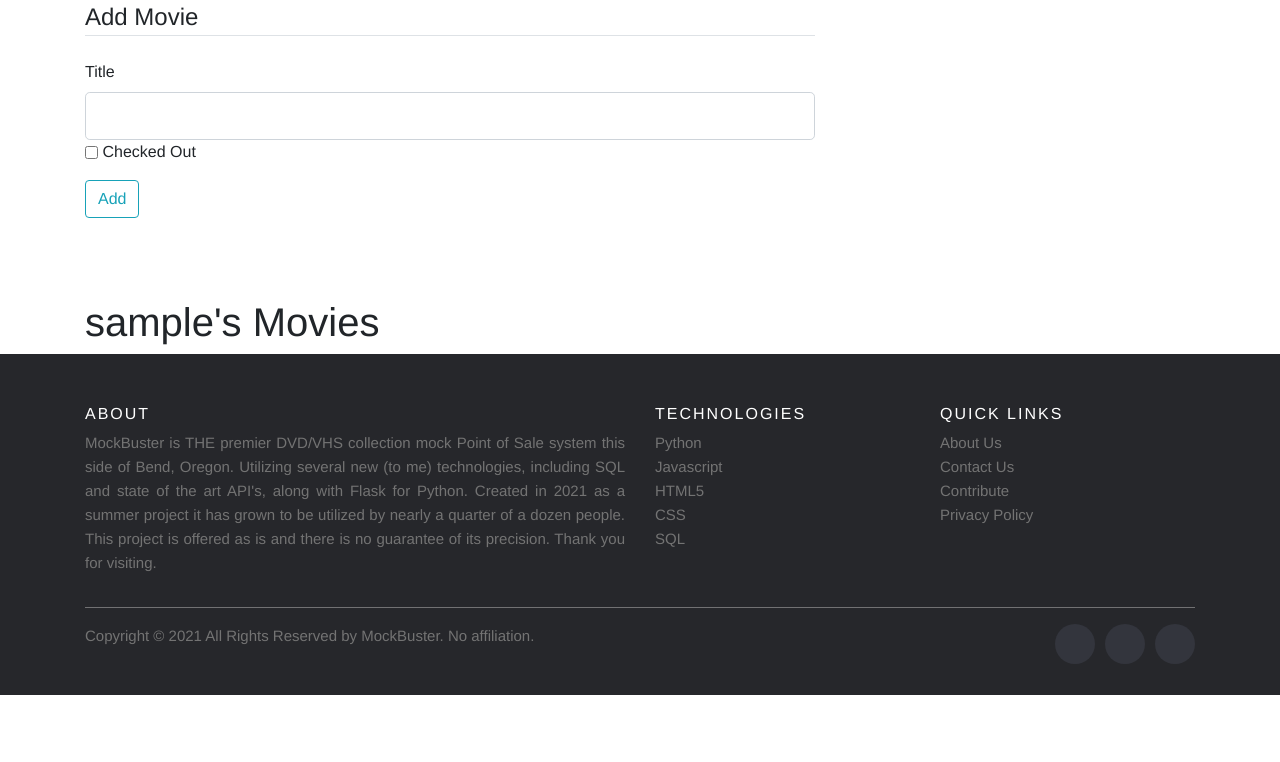
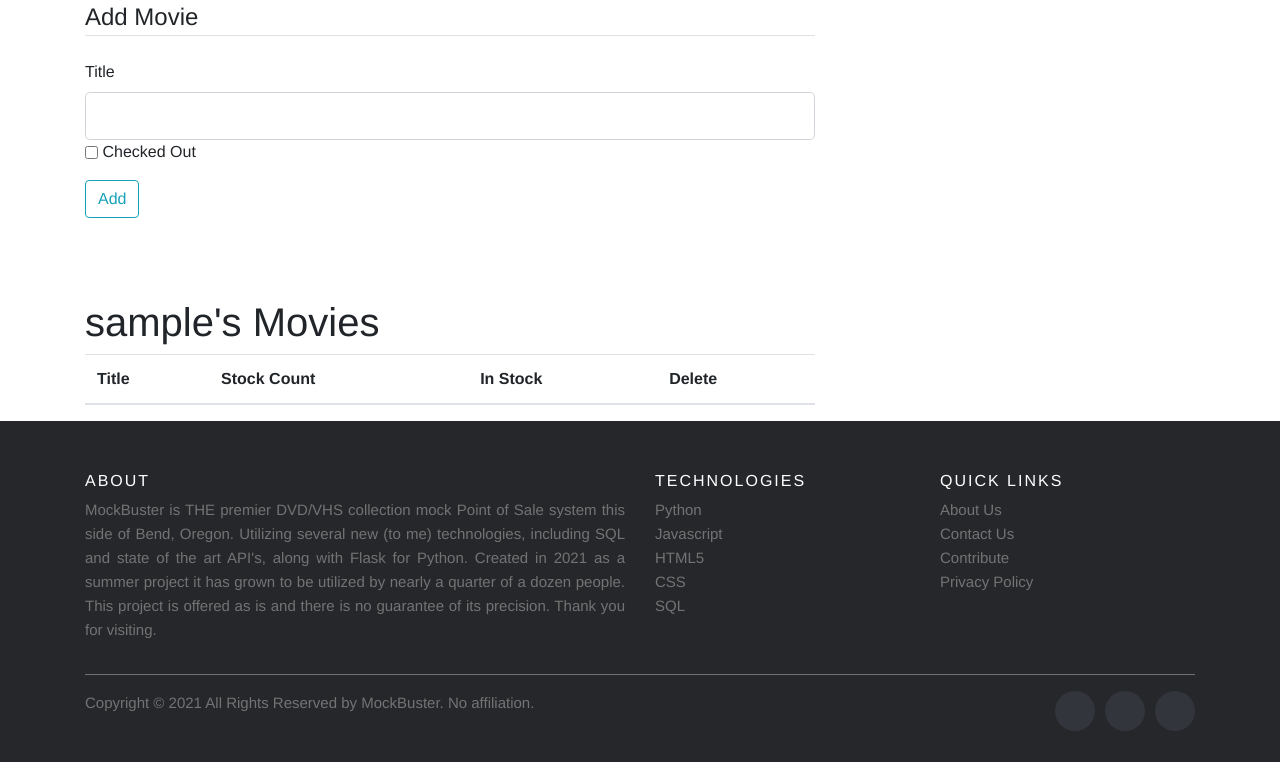
Before and after one commit to GascaK/MockBuster.io, a Flask app: page /dashboard in a window 1280 px wide. Shown: the part 201-963 px from the top of the page. Before the commit the page ends 896 px from the top, so only its background shows below. Run offline with Flask 2, Linux system fonts and the light colour scheme; the visitor is signed in with stand-in values (Sample User, id 1); data comes from the database, SQL or seed files in the repository; data that the repository does not hold is empty; parts of the project's set-up code (start-up, migrations or seed data) failed here and were passed over; some libraries are stand-ins or nearby versions.

Commit message:
Dashboard Creation
* Created User Movie table db
* Added Dashboard Items to main dashboard
* Changed some base template html

```diff
--- a/mbuster/forms.py
+++ b/mbuster/forms.py
@@ -53,3 +53,6 @@ class AddMovieForm(FlaskForm):
                         ])
     stock = BooleanField('Checked Out')
     submit = SubmitField('Add')
+
+class UserMovieForm(FlaskForm):
+    delete_submit = SubmitField('X')
--- a/mbuster/models.py
+++ b/mbuster/models.py
@@ -23,6 +23,7 @@ class Movies(db.Model):
     m_title = db.Column(db.String(30), nullable=False, default="")
     m_count = db.Column(db.Integer, default=1)
     m_stock = db.Column(db.Boolean, nullable=False, default=True)
+    imdb_id = db.Column(db.String(20), default="")
 
     def __repr__(self):
         return f"Movie('{self.m_title}', '{self.m_stock}')"
--- a/mbuster/routes.py
+++ b/mbuster/routes.py
@@ -1,6 +1,7 @@
+from sqlalchemy.sql.elements import Null
 from mbuster.forms import RegistrationForm
-from flask import Flask, url_for, render_template, flash, redirect
-from mbuster.forms import RegistrationForm, LoginForm, AddMovieForm
+from flask import Flask, url_for, render_template, flash, redirect, request
+from mbuster.forms import RegistrationForm, LoginForm, AddMovieForm, UserMovieForm
 from mbuster import app, db, bcrypt
 from mbuster.models import User, Movies
 from flask_login import login_user, logout_user, current_user
@@ -51,21 +52,42 @@ def dashboard():
         return redirect(url_for('login'))
 
     form = AddMovieForm()
+    movie_form = UserMovieForm()
+
+    # Query Movies DB and get movie data.
     ask = Movies.query.filter_by(user_id=current_user.id)
     movies = ask.all()
+
     if form.validate_on_submit():
         if ask.filter_by(m_title=form.movie_title.data).first():
             flash('Movie already in list.', 'warning')
         else:
-            nMovie = Movies(user_id=current_user.id,
-                            m_title=form.movie_title.data,
-                            m_stock=(False if form.stock.data else True), # Uno Reverse
+            nMovie = Movies(user_id= current_user.id,
+                            m_title= form.movie_title.data,
+                            m_stock= not form.stock.data, # Uno Reverse
                             m_count=1)
             db.session.add(nMovie)
             db.session.commit()
             flash(f'{form.movie_title.data} added!', 'success')
+            return redirect(url_for("dashboard"))
 
-    return render_template("dashboard.html", title="", form=form, movies=movies)
+    return render_template("dashboard.html", title="", movie_form=movie_form, form=form, movies=movies)
+
+# Delete movie form database url. Takes 1 movie_id parameter.
+@app.route("/deletemovie-<int:movie_id>", methods=["POST"])
+def delete_movie(movie_id):
+    # Checks user is logged and authenticated.
+    if not current_user.is_authenticated:
+        return redirect(url_for('login'))
+
+    # Query Database for movie_id
+    deleted = Movies.query.get_or_404(movie_id)
+    if deleted is not None:
+        db.session.delete(deleted)
+        db.session.commit()
+        flash(f"Deleted movie {movie_id}", "success")
+
+    return redirect(url_for("dashboard"))
 
 @app.route("/about")
 def about_us():
--- /dev/null
+++ b/mbuster/static/dashboard.js
@@ -0,0 +1,3 @@
+function delete_movie(object){
+    console.log(object);
+}
--- a/mbuster/templates/base.html
+++ b/mbuster/templates/base.html
@@ -32,12 +32,10 @@
         </div>
         <div class="menu">
            <ul>
-              <li><a href="#">Home</a></li>
-              <li><a href="#">About</a></li>
-              <li><a href="#">Blog</a></li>
-              <li><a href="#">Contact</a></li>
-              <li><a href="#">Contact</a></li>
-              <li><a href="#">Contact</a></li>
+              <li><a href="{{ url_for('index') }}">Home</a></li>
+              <li><a href="{{ url_for('login') }}">Login</a></li>
+              <li><a href="{{ url_for('about_us') }}">About</a></li>
+              <li><a href="{{ url_for('contact') }}">Contact</a></li>
            </ul>
         </div>
      </nav> </header>
@@ -56,7 +54,10 @@
                     {% endfor %}
                 {% endif %}
             {% endwith %}
-            {% block content %} {% endblock %}
+
+            <!-- Main Block -->
+            {% block content %} {% endblock content %}
+            <!-- End Block -->
         </div>
     </div>
     </main>
@@ -119,5 +120,4 @@
 <script src="https://code.jquery.com/jquery-3.3.1.slim.min.js" integrity="sha384-q8i/X+965DzO0rT7abK41JStQIAqVgRVzpbzo5smXKp4YfRvH+8abtTE1Pi6jizo" crossorigin="anonymous"></script>
 <script src="https://cdnjs.cloudflare.com/ajax/libs/popper.js/1.14.7/umd/popper.min.js" integrity="sha384-UO2eT0CpHqdSJQ6hJty5KVphtPhzWj9WO1clHTMGa3JDZwrnQq4sF86dIHNDz0W1" crossorigin="anonymous"></script>
 <script src="https://stackpath.bootstrapcdn.com/bootstrap/4.3.1/js/bootstrap.min.js" integrity="sha384-JjSmVgyd0p3pXB1rRibZUAYoIIy6OrQ6VrjIEaFf/nJGzIxFDsf4x0xIM+B07jRM" crossorigin="anonymous"></script>
-
 </html>
--- a/mbuster/templates/dashboard.html
+++ b/mbuster/templates/dashboard.html
@@ -2,7 +2,7 @@
 
 {% block content %}
 <div class="content-section">
-    <form method="POST" action="">
+    <form method="POST" action="#">
         {{ form.hidden_tag() }}
         <fieldset class="form-group">
             <legend class="border-bottom mb-4">Add Movie</legend>
@@ -31,13 +31,39 @@
 </div>
 <br><br>
 {% if current_user %}
-    <div>
-        <h1>{{ current_user.username}}'s Movies</h1>
-        {% for movie in movies %}
-            {{ movie }} <br>
-        {% endfor %}
+    <div id="dash-table">
+        <h1>{{ current_user.username }}'s Movies</h1>
+            <table class="table table-striped">
+              <thead>
+                <tr>
+                    <th scope="col">Title</th>
+                    <th scope="col">Stock Count</th>
+                    <th scope="col">In Stock</th>
+                    <th scope="col">Delete</th>
+                </tr>
+              </thead>
+              <tbody>
+                {% for movie in movies %}
+                <tr>
+                    <td>{{ movie.m_title }}</td>
+                    <td>{{ movie.m_count }}</td>
+                    <td>{{ movie.m_stock }}</td>
+                    <td>
+                        <form action="{{ url_for('delete_movie', movie_id=movie.id) }}" method="POST">
+                            <input type="submit" value="X" class="btn btn-danger"/>
+                        </form>
+                    </td>
+                </tr>
+                {% endfor %}
+              </tbody>
+            </table>
     </div>
 {% else %}
-    <h1>No User</h1>
+    <h1>No User - Wait how did you even get here?</h1>
 {% endif %}
+
+<!-- Ajax for Table and Search functionality. -->
+<script src="https://ajax.googleapis.com/ajax/libs/jquery/3.5.1/jquery.min.js"></script>
+<script src="{{url_for('static', filename='dashboard.js')}}"></script>
+<!-- -->
 {% endblock content %}
```
Also changed, not shown: migrations/versions/bd25b743e1c7_initial_migration.py (renamed from migrations/versions/ffb0ad5ebd19_user_table.py, +7 -6 lines), migrations/versions/f478b6cd02c8_movies_table.py (deleted, +0 -28 lines).
